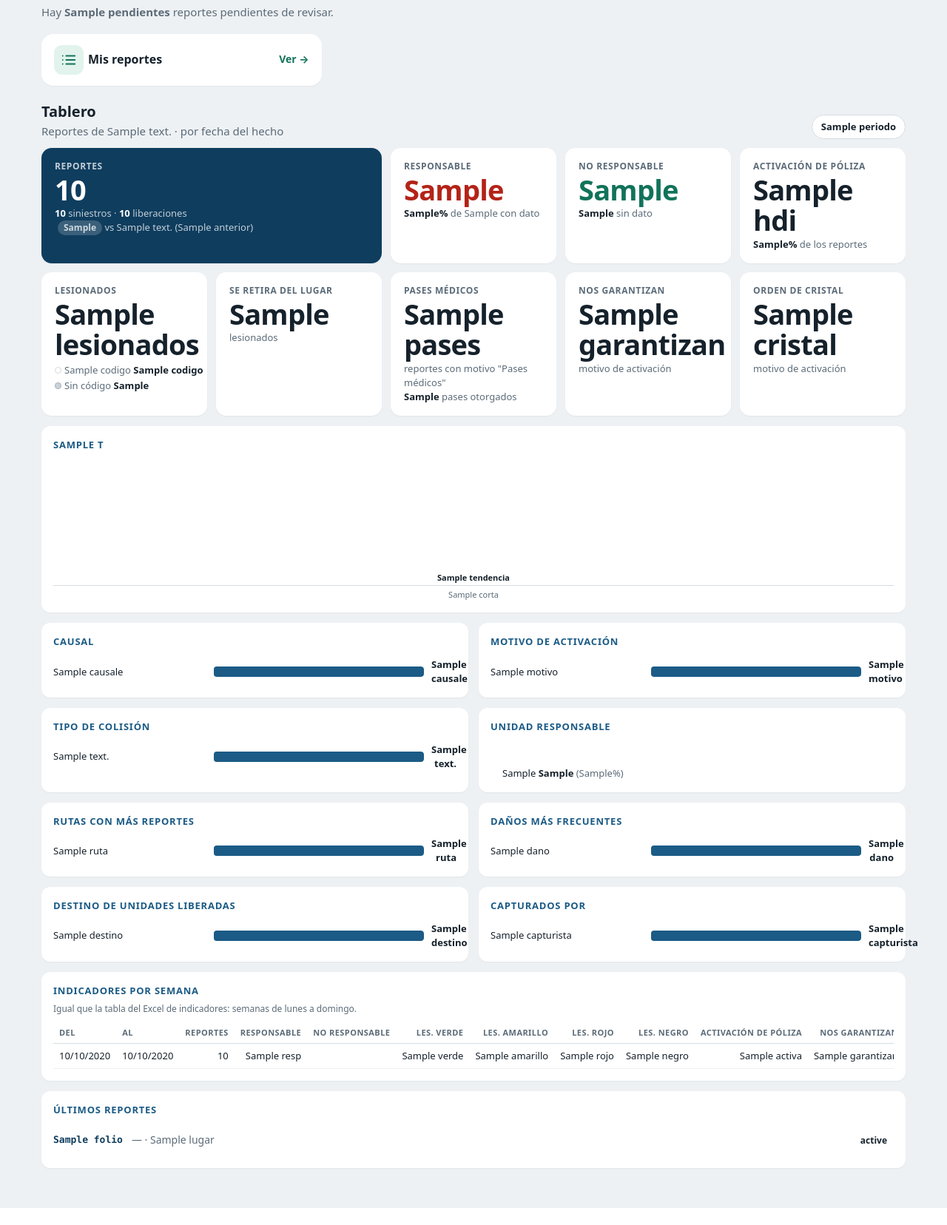
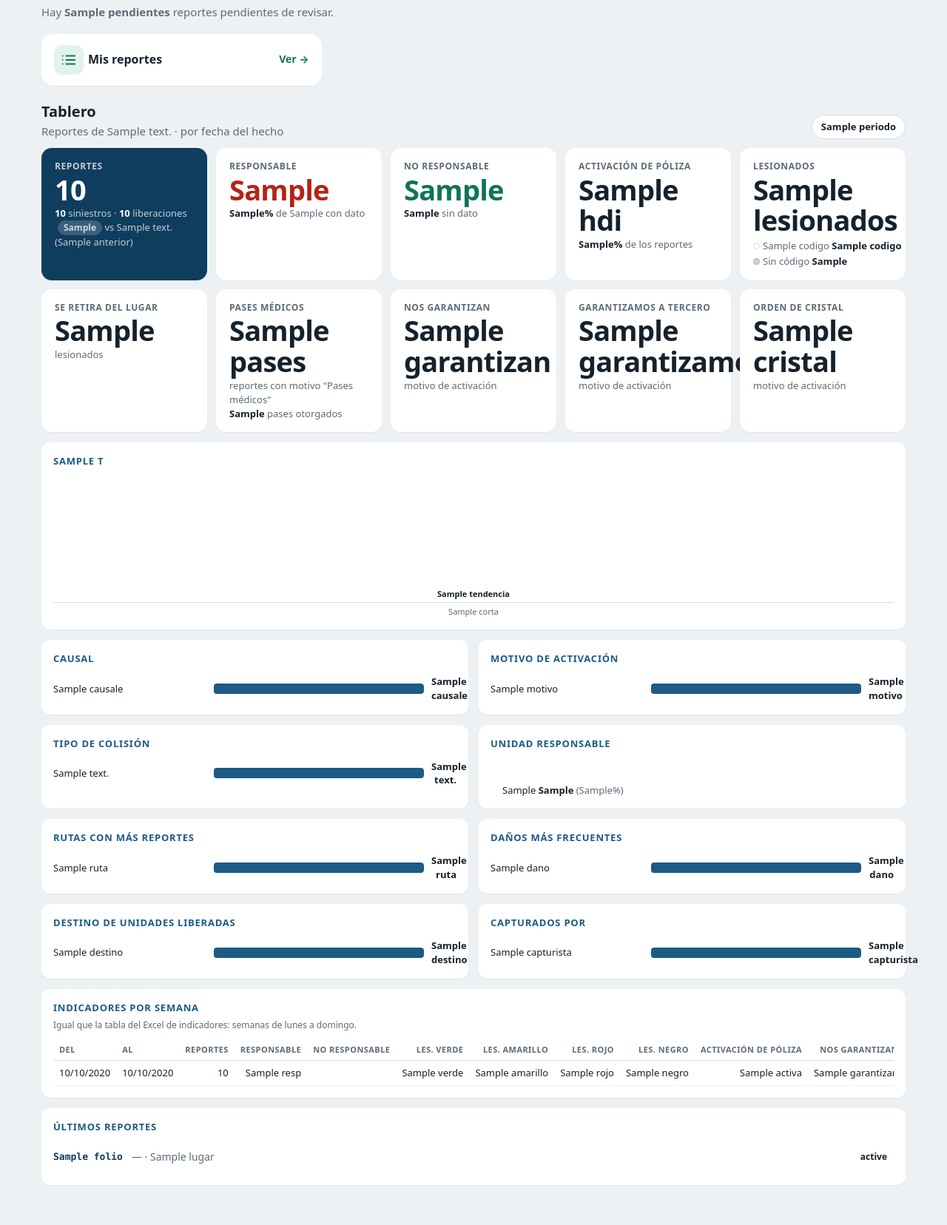
Before and after one commit to nahum0027/siniestros, a Django app: template siniestros/templates/siniestros/inicio.html in a window 1280 px wide. Shown: the part 113-1769 px from the top of the page at 74% size. Before the commit the page ends 1746 px from the top, so only its background shows below. Run offline with Django 5.2, Linux system fonts and the light colour scheme; the template is opened without the code that fills it: most values are stand-ins (such as "Sample title", 1, 10 or a date in 2020).

Commit message:
Indicadores: agregar Garantizamos a tercero

```diff
--- a/siniestros/tablero.py
+++ b/siniestros/tablero.py
@@ -174,6 +174,7 @@ def calcular(base, periodo, hoy=None):
             w[c] += cod_reporte.get(c, 0)
         w["activa"] += activa
         w["garantizan"] += motivo == "NOS GARANTIZAN"
+        w["garantizamos"] += motivo == "GARANTIZAMOS A TERCERO"
         w["pases"] += motivo == "PASES MÉDICOS"
         w["retira"] += retiran
         destino = d.get("enviar_a") if s.tipo == L else ((d.get("a") or {}).get("liberada_destino")
--- a/siniestros/templates/siniestros/inicio.html
+++ b/siniestros/templates/siniestros/inicio.html
@@ -92,9 +92,8 @@
 .ley .si i{background:#b42318}.ley .no i{background:#11735a}.ley .sd i{background:#c9d2d9}
 .ley b{font-variant-numeric:tabular-nums}
 .kpis{grid-template-columns:repeat(5,minmax(0,1fr))}
-.kpi.prin{grid-column:span 2}
-@media (max-width:1100px){.kpis{grid-template-columns:repeat(3,minmax(0,1fr))}.kpi.prin{grid-column:auto}}
-@media (max-width:700px){.kpis{grid-template-columns:repeat(2,minmax(0,1fr))}.kpi.prin{grid-column:span 2}}
+@media (max-width:1100px){.kpis{grid-template-columns:repeat(3,minmax(0,1fr))}.kpi.prin{grid-column:1/-1}}
+@media (max-width:700px){.kpis{grid-template-columns:repeat(2,minmax(0,1fr))}.kpi.prin,.kpis>.kpi:last-child{grid-column:span 2}}
 .codigos{display:flex;flex-wrap:wrap;gap:2px 10px;margin-top:2px}
 .cod{white-space:nowrap}
 .cod i{display:inline-block;width:9px;height:9px;border-radius:50%;margin-right:4px;vertical-align:0;border:1px solid rgba(0,0,0,.15)}
@@ -158,6 +157,7 @@
     <div class="kpi"><span class="et">Se retira del lugar</span><span class="num">{{ t.se_retiran }}</span><span class="det">lesionado{{ t.se_retiran|pluralize }}</span></div>
     <div class="kpi"><span class="et">Pases médicos</span><span class="num">{{ t.pases }}</span><span class="det">reporte{{ t.pases|pluralize }} con motivo "Pases médicos"<br><b>{{ t.pases_otorgados }}</b> pase{{ t.pases_otorgados|pluralize }} otorgado{{ t.pases_otorgados|pluralize }}</span></div>
     <div class="kpi"><span class="et">Nos garantizan</span><span class="num">{{ t.garantizan }}</span><span class="det">motivo de activación</span></div>
+    <div class="kpi"><span class="et">Garantizamos a tercero</span><span class="num">{{ t.garantizamos }}</span><span class="det">motivo de activación</span></div>
     <div class="kpi"><span class="et">Orden de cristal</span><span class="num">{{ t.cristal }}</span><span class="det">motivo de activación</span></div>
   </div>
 
@@ -220,10 +220,10 @@
     <div class="tabla-sem">
     <table>
       <thead><tr><th>Del</th><th>Al</th><th>Reportes</th><th>Responsable</th><th>No responsable</th>
-        <th>Les. verde</th><th>Les. amarillo</th><th>Les. rojo</th><th>Les. negro</th><th>Activación de póliza</th><th>Nos garantizan</th><th>Pases médicos</th><th>Se retira del lugar</th></tr></thead>
+        <th>Les. verde</th><th>Les. amarillo</th><th>Les. rojo</th><th>Les. negro</th><th>Activación de póliza</th><th>Nos garantizan</th><th>Garantizamos</th><th>Pases médicos</th><th>Se retira del lugar</th></tr></thead>
       <tbody>{% for ini, fin, w in t.semanas %}
         <tr><td>{{ ini|date:"d/m/Y" }}</td><td>{{ fin|date:"d/m/Y" }}</td><td>{{ w.total }}</td><td>{{ w.resp }}</td><td>{{ w.no_resp }}</td>
-          <td>{{ w.VERDE }}</td><td>{{ w.AMARILLO }}</td><td>{{ w.ROJO }}</td><td>{{ w.NEGRO }}</td><td>{{ w.activa }}</td><td>{{ w.garantizan }}</td><td>{{ w.pases }}</td><td>{{ w.retira }}</td></tr>
+          <td>{{ w.VERDE }}</td><td>{{ w.AMARILLO }}</td><td>{{ w.ROJO }}</td><td>{{ w.NEGRO }}</td><td>{{ w.activa }}</td><td>{{ w.garantizan }}</td><td>{{ w.garantizamos }}</td><td>{{ w.pases }}</td><td>{{ w.retira }}</td></tr>
       {% endfor %}</tbody>
     </table>
     </div>
```
